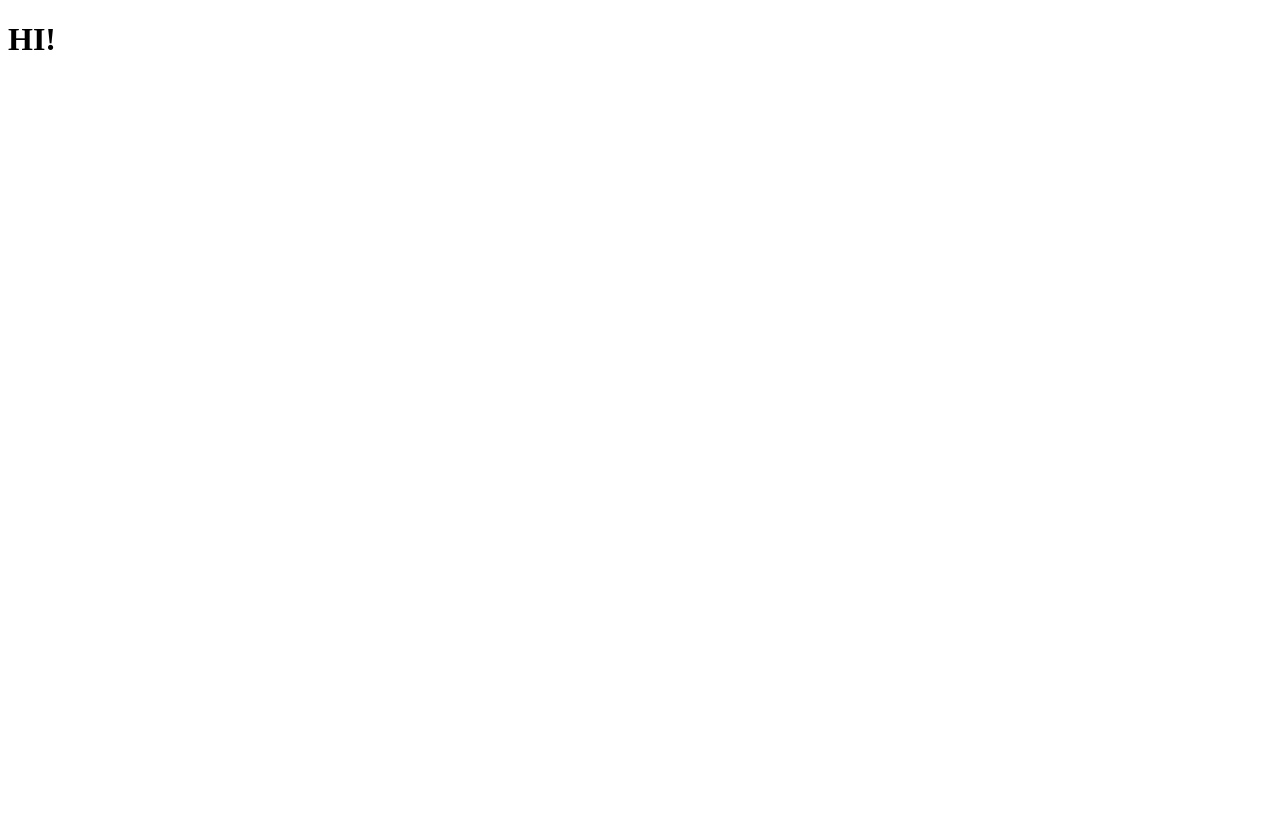
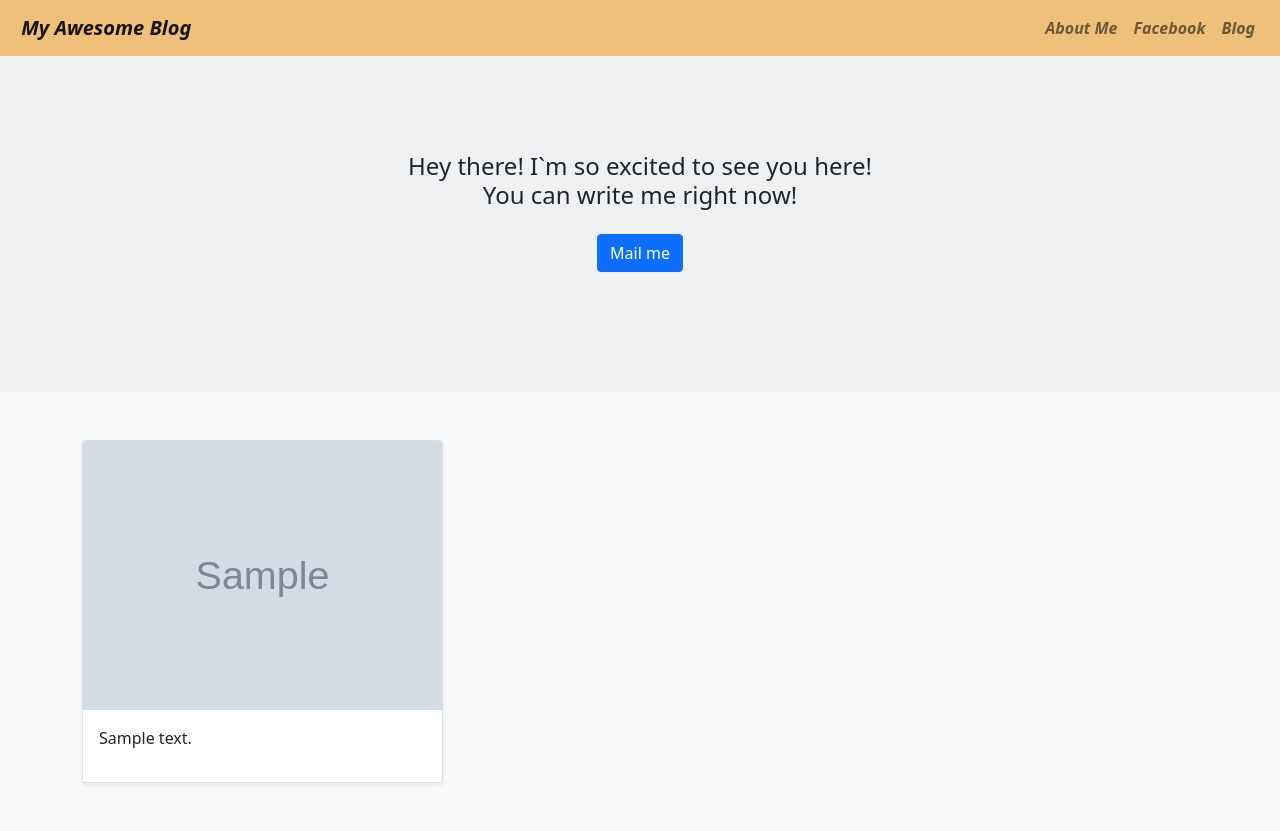
Before and after one commit to Exy63/myawesomeblog-project, a Django app: page / in a window 1280 px wide. Before the commit the page is almost empty. Before the commit the page ends 50 px from the top, so only its background shows below. Run offline with Django 3.2, Linux system fonts and the light colour scheme; tables that the repository leaves empty hold one stand-in row (values such as "Sample post"); grey boxes marked "Sample" are stand-in pictures.

Commit message:
Add bootstrap and events

```diff
--- a/events/templates/events/home.html
+++ b/events/templates/events/home.html
@@ -1,12 +1,72 @@
 <!DOCTYPE html>
 <html lang="en">
+
 <head>
     <meta charset="UTF-8">
     <meta http-equiv="X-UA-Compatible" content="IE=edge">
     <meta name="viewport" content="width=device-width, initial-scale=1.0">
-    <title>Document</title>
+    <link href="https://cdn.jsdelivr.net/npm/bootstrap@5.0.0-beta3/dist/css/bootstrap.min.css" rel="stylesheet"
+        integrity="sha384-eOJMYsd53ii+scO/bJGFsiCZc+5NDVN2yr8+0RDqr0Ql0h+rP48ckxlpbzKgwra6" crossorigin="anonymous">
+    <title>Home Page</title>
 </head>
+
 <body>
-    <h1>HI!</h1>
+    <header>
+        <nav class="navbar navbar-expand-lg navbar-light font-italic " style="background-color: #efc07a;">
+            <a class="navbar-brand fst-italic fw-bolder" id='myawesomeblog' href="#"> <span
+                    style='visibility: hidden;'>__</span> My Awesome Blog</a>
+            <button class="navbar-toggler" type="button" data-toggle="collapse" data-target="#navbarNavAltMarkup"
+                aria-controls="navbarNavAltMarkup" aria-expanded="false" aria-label="Toggle navigation">
+                <span class="navbar-toggler-icon"></span>
+            </button>
+            <div class="collapse navbar-collapse" id="navbarNavAltMarkup">
+                <div class="navbar-nav ms-auto">
+                    <a class="nav-item nav-link fst-italic fw-bolder" href="">About Me</a>
+                    <a class="nav-item nav-link fst-italic fw-bolder" target="_blank" rel="noopener noreferrer"
+                        href="https://www.facebook.com/ilya.prikaz/">Facebook</a>
+                    <a class="nav-item nav-link fst-italic fw-bolder" href="">Blog <span
+                            style='visibility: hidden;'>__</span></a>
+
+                </div>
+            </div>
+        </nav>
+    </header>
+
+    <main style="background-color: #EFF0F1;">
+
+        <section class="py-5 text-center container">
+            <div class="row py-lg-5">
+                <div class="col-lg-6 col-md-8 mx-auto">
+                    <h4 class="text-dark"> Hey there! I`m so excited to see you here! <br> You can write me right now!
+                        </p>
+                    </h4>
+                    <a href="mailto:ilyaprikaz@gmail.com" class="btn btn-primary my-2">Mail me</a>
+                    </p>
+                </div>
+            </div>
+        </section>
+
+        <div class="album py-5 bg-light">
+            <div class="container">
+                <div class="row row-cols-1 row-cols-sm-2 row-cols-md-3 g-3">
+                    {% for event in events.all %}
+                    <div class="col">
+                        <div class="card shadow-sm">
+                            <img class="card-img-top" src="{{ event.event_image.url }}" />
+                            <div class="card-body">
+                                <p class="card-text">{{ event.event_text }}</p>
+                                <div class="d-flex justify-content-between align-items-center">
+                                </div>
+                            </div>
+                        </div>
+                    </div>
+                    {% endfor %}
+                </div>
+            </div>
+        </div>
+
+    </main>
+
 </body>
+
 </html>
--- a/events/views.py
+++ b/events/views.py
@@ -1,5 +1,7 @@
 from django.shortcuts import render
+from .models import Event
 
 # Create your views here.
 def home(request):
-    return render(request, 'events/home.html')
+    events = Event.objects
+    return render(request, 'events/home.html', {'events': events})
```
